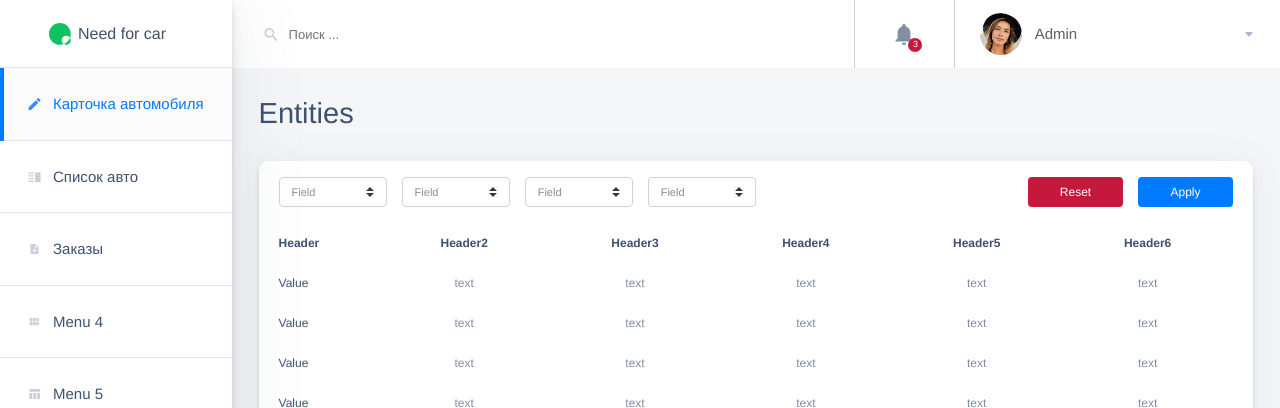
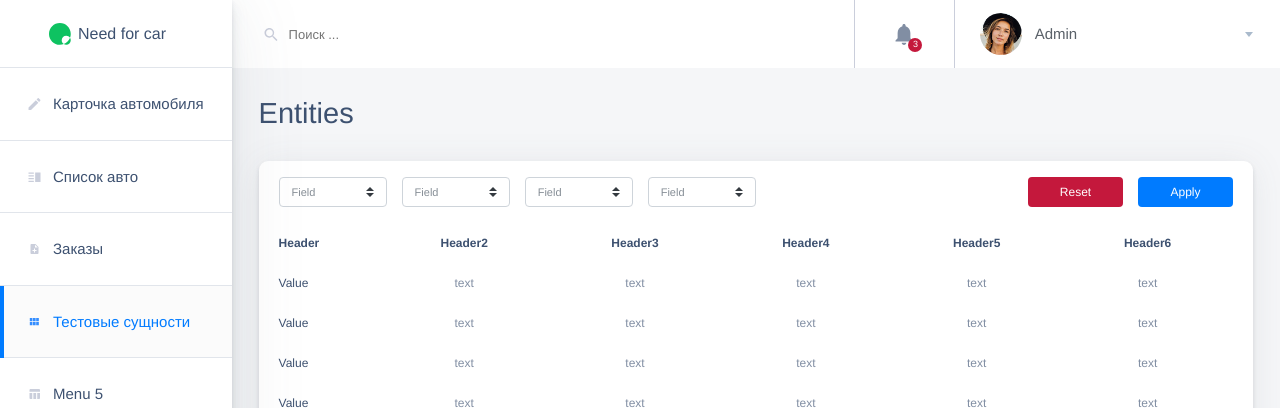
Before and after one commit to onexsan/admin-nfd, a Vue app: page /admin/entities/test/ in a window 1280 px wide. Shown: the top 408 px of the page. Built offline with nearby package versions, Linux system fonts and the light colour scheme; no server answers.

Commit message:
V-09 Исправление порядка props, рендера ссылок в сайдбаре

```diff
--- a/src/components/common/Pagination.vue
+++ b/src/components/common/Pagination.vue
@@ -4,11 +4,11 @@
       v-model="page"
       :records="records"
       :per-page="perPage"
-      @paginate="changePage"
       :options="{
         chunk: 5,
         chunksNavigation: 'scroll',
       }"
+      @paginate="changePage"
     />
   </div>
 </template>
--- a/src/components/layout/admin/AdminSidebarNav.vue
+++ b/src/components/layout/admin/AdminSidebarNav.vue
@@ -1,76 +1,70 @@
 <template>
   <nav class="admin-sidebar__nav admin-sidebar-nav">
     <ul class="admin-sidebar-nav__list">
-      <li class="admin-sidebar-nav__item admin-sidebar-nav__item--active">
-        <router-link to="/" class="admin-sidebar-nav__link">
+      <li
+        v-for="link in links"
+        :key="link.title"
+        class="admin-sidebar-nav__item"
+      >
+        <router-link
+          :to="link.address"
+          class="admin-sidebar-nav__link"
+          exact-active-class="admin-sidebar-nav__link--active"
+        >
           <div class="admin-sidebar-nav__icon">
             <svg width="13" height="14">
-              <use xlink:href="#edit-icon"></use>
+              <use :xlink:href="`#${link.icon}`"></use>
             </svg>
           </div>
-          <span>Карточка автомобиля</span>
-        </router-link>
-      </li>
-      <li class="admin-sidebar-nav__item">
-        <router-link to="/" class="admin-sidebar-nav__link">
-          <div class="admin-sidebar-nav__icon">
-            <svg width="13" height="14">
-              <use xlink:href="#posts-icon"></use>
-            </svg>
-          </div>
-          <span>Список авто</span>
-        </router-link>
-      </li>
-      <li class="admin-sidebar-nav__item">
-        <router-link to="/" class="admin-sidebar-nav__link">
-          <div class="admin-sidebar-nav__icon">
-            <svg width="13" height="14">
-              <use xlink:href="#add-icon"></use>
-            </svg>
-          </div>
-          <span>Заказы</span>
-        </router-link>
-      </li>
-      <li class="admin-sidebar-nav__item">
-        <router-link to="/" class="admin-sidebar-nav__link">
-          <div class="admin-sidebar-nav__icon">
-            <svg width="13" height="14">
-              <use xlink:href="#overview-icon"></use>
-            </svg>
-          </div>
-          <span>Menu 4</span>
-        </router-link>
-      </li>
-      <li class="admin-sidebar-nav__item">
-        <router-link to="/" class="admin-sidebar-nav__link">
-          <div class="admin-sidebar-nav__icon">
-            <svg width="13" height="14">
-              <use xlink:href="#forms-icon"></use>
-            </svg>
-          </div>
-          <span>Menu 5</span>
-        </router-link>
-      </li>
-      <li class="admin-sidebar-nav__item">
-        <router-link to="/" class="admin-sidebar-nav__link">
-          <div class="admin-sidebar-nav__icon">
-            <svg width="13" height="14">
-              <use xlink:href="#user-icon"></use>
-            </svg>
-          </div>
-          <span>Menu 6</span>
-        </router-link>
-      </li>
-      <li class="admin-sidebar-nav__item">
-        <router-link to="/" class="admin-sidebar-nav__link">
-          <div class="admin-sidebar-nav__icon">
-            <svg width="13" height="14">
-              <use xlink:href="#error-icon"></use>
-            </svg>
-          </div>
-          <span>Menu 7</span>
+          <span>{{ link.title }}</span>
         </router-link>
       </li>
     </ul>
   </nav>
 </template>
+
+<script>
+export default {
+  data() {
+    return {
+      links: [
+        {
+          title: 'Карточка автомобиля',
+          address: '/',
+          icon: 'edit-icon',
+        },
+        {
+          title: 'Список авто',
+          address: '/',
+          icon: 'posts-icon',
+        },
+        {
+          title: 'Заказы',
+          address: '/admin/order-list/',
+          icon: 'add-icon',
+        },
+        {
+          title: 'Тестовые сущности',
+          address: '/admin/entities/test/',
+          icon: 'overview-icon',
+        },
+        {
+          title: 'Menu 5',
+          address: '/',
+          icon: 'forms-icon',
+        },
+        {
+          title: 'Menu 6',
+          address: '/',
+          icon: 'user-icon',
+        },
+        {
+          title: 'Menu 7',
+          address: '/',
+          icon: 'error-icon',
+        },
+      ],
+    };
+  },
+};
+</script>
--- a/src/router/index.js
+++ b/src/router/index.js
@@ -11,13 +11,6 @@ import AdminFooter from '../components/layout/admin/AdminFooter.vue';
 Vue.use(VueRouter);
 
 const routes = [
-  {
-    path: '/',
-    name: 'Home',
-    redirect: () => {
-      return { path: '/login/' };
-    },
-  },
   {
     path: '/admin/order-list',
     name: 'OrderList',
--- a/src/scss/blocks/admin/admin-sidebar.scss
+++ b/src/scss/blocks/admin/admin-sidebar.scss
@@ -107,15 +107,8 @@
     @include phones {
       font-size: 12px;
     }
-  }
-
-  &__item {
-    width: 100%;
-    margin: 0;
-    padding: 0;
 
     &--active {
-      .admin-sidebar-nav__link {
       color: $bright-blue;
       background: #fbfbfb;
 
@@ -130,7 +123,6 @@
         bottom: 0;
         left: 0;
       }
-      }
 
       .admin-sidebar-nav__icon {
         filter: invert(37%) sepia(77%) saturate(4575%) hue-rotate(199deg)
@@ -138,4 +130,10 @@
       }
     }
   }
+
+  &__item {
+    width: 100%;
+    margin: 0;
+    padding: 0;
   }
+}
--- a/src/views/Entities.vue
+++ b/src/views/Entities.vue
@@ -6,40 +6,40 @@
         <fieldset class="admin-block-header__filters">
           <div class="form-group">
             <b-form-select
+              v-model="test1"
               class="admin-select"
               name="test1"
               id="test1"
-              v-model="test1"
             >
               <b-form-select-option :value="null">Field</b-form-select-option>
             </b-form-select>
           </div>
           <div class="form-group">
             <b-form-select
+              v-model="test2"
               class="admin-select"
               name="test2"
               id="test2"
-              v-model="test2"
             >
               <b-form-select-option :value="null">Field</b-form-select-option>
             </b-form-select>
           </div>
           <div class="form-group">
             <b-form-select
+              v-model="test3"
               class="admin-select"
               name="test3"
               id="test3"
-              v-model="test3"
             >
               <b-form-select-option :value="null">Field</b-form-select-option>
             </b-form-select>
           </div>
           <div class="form-group">
             <b-form-select
+              v-model="test4"
               class="admin-select"
               name="test4"
               id="test4"
-              v-model="test4"
             >
               <b-form-select-option :value="null">Field</b-form-select-option>
             </b-form-select>
--- a/src/views/Login.vue
+++ b/src/views/Login.vue
@@ -19,12 +19,12 @@
             >
               <label for="email" class="label login-form__label">Почта</label>
               <input
+                v-model="loginData.email"
                 class="text-input"
                 type="email"
                 name="email"
                 id="email"
                 placeholder="Введите e-mail"
-                v-model="loginData.email"
               />
               <p class="error">
                 {{
@@ -42,12 +42,12 @@
             >
               <label for="pass" class="label login-form__label">Пароль</label>
               <input
+                v-model="loginData.password"
                 class="text-input"
                 type="password"
                 id="pass"
                 name="pass"
                 placeholder="Введите пароль"
-                v-model="loginData.password"
               />
               <p class="error">
                 {{
--- a/src/views/OrderList.vue
+++ b/src/views/OrderList.vue
@@ -6,10 +6,10 @@
         <fieldset class="admin-block-header__filters">
           <div class="form-group">
             <b-form-select
+              v-model="selected.range"
               name="time"
               id="time"
               class="admin-select"
-              v-model="selected.range"
             >
               <b-form-select-option :value="null"
                 >За неделю</b-form-select-option
@@ -18,20 +18,20 @@
           </div>
           <div class="form-group">
             <b-form-select
+              v-model="selected.model"
               name="model"
               id="model"
               class="admin-select"
-              v-model="selected.model"
             >
               <b-form-select-option :value="null">Elantra</b-form-select-option>
             </b-form-select>
           </div>
           <div class="form-group">
             <b-form-select
+              v-model="selected.city"
               name="city"
               id="city"
               class="admin-select"
-              v-model="selected.city"
             >
               <b-form-select-option :value="null"
                 >Ульяновск</b-form-select-option
@@ -40,10 +40,11 @@
           </div>
           <div class="form-group">
             <b-form-select
+
+              v-model="selected.status"
               name="status"
               id="status"
               class="admin-select"
-              v-model="selected.status"
             >
               <b-form-select-option :value="null"
                 >В процессе</b-form-select-option
```
Lines whose indentation alone changed are shown as unchanged.
